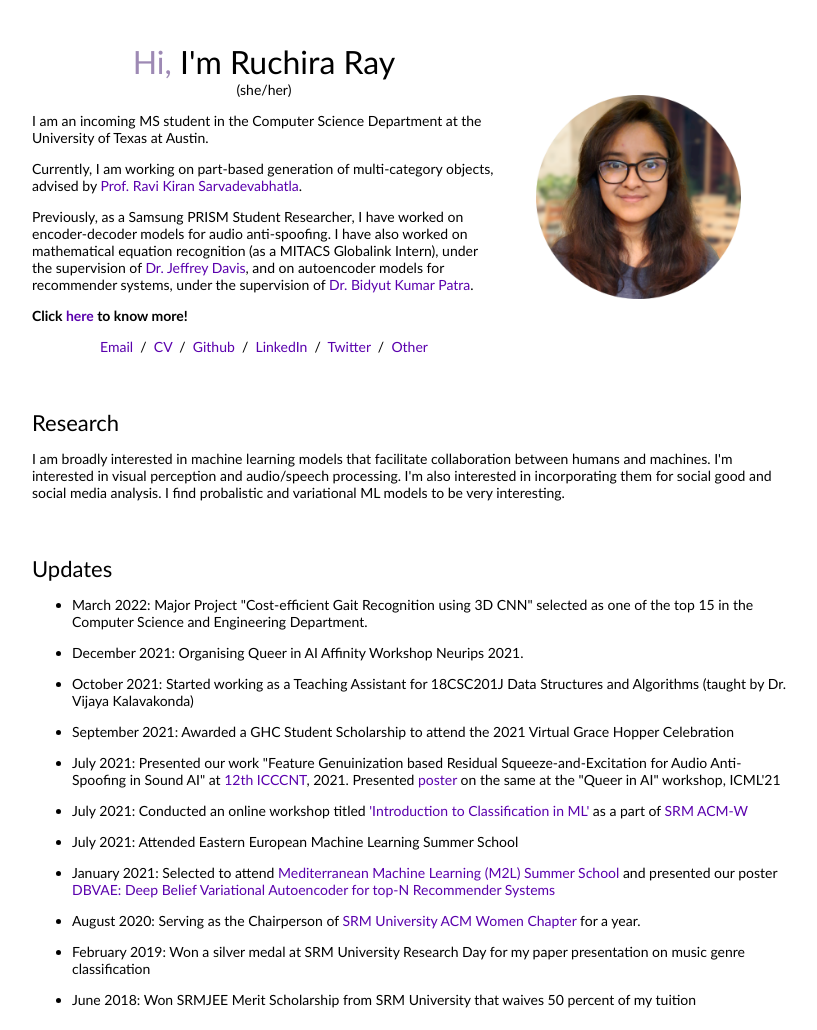
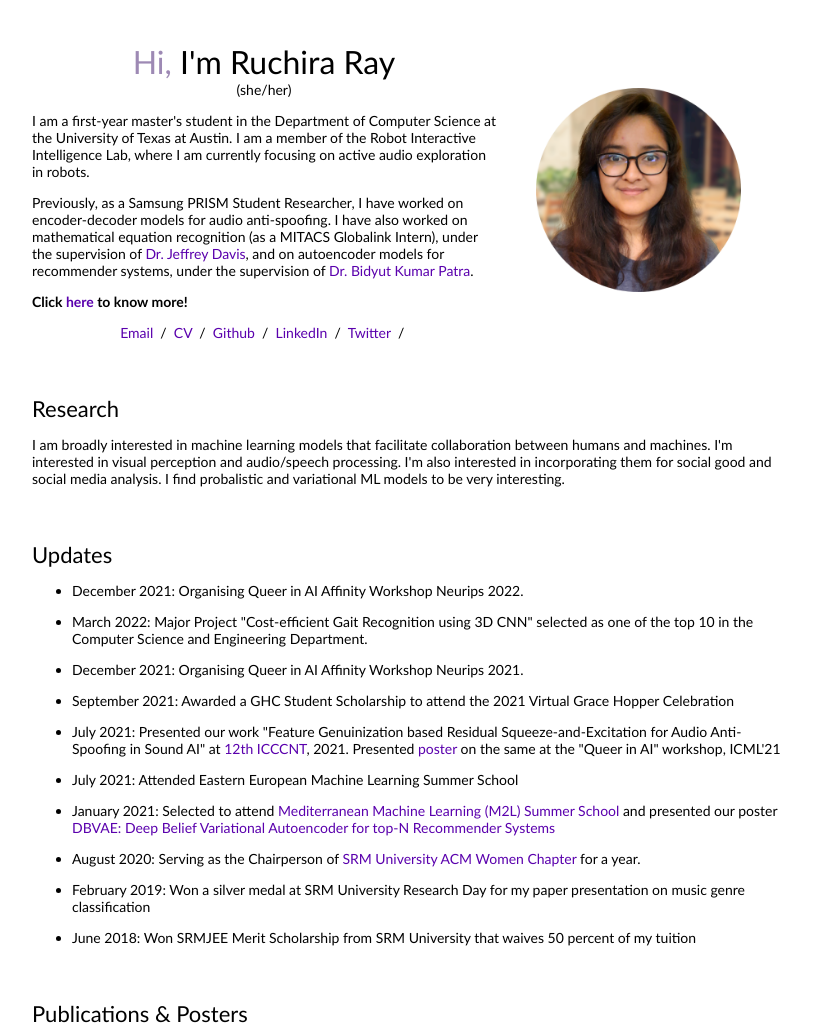
Before and after one commit to rayruchira/rayruchira.github.io, a plain HTML site: page index.html in a window 1280 px wide. Shown: the top 1030 px of the page, without its empty margins (228-1045 px from the left). Drawn offline with Linux system fonts and the light colour scheme.

Commit message:
Update index.html

```diff
--- a/index.html
+++ b/index.html
@@ -22,11 +22,11 @@
                 <br>
                 <nameunder>(she/her)</nameunder>
               </p>
-              <p>I am an incoming MS student in the Computer Science Department at the University of Texas at Austin.
+              <p>I am a first-year master's student in the Department of Computer Science at the University of Texas at Austin. I am a member of the Robot Interactive Intelligence Lab, where I am currently focusing on active audio exploration in robots.
               </p>
-              <p>
-                Currently, I am working on part-based generation of multi-category objects, advised by <a href="https://ravika.github.io/index.html">Prof. Ravi Kiran Sarvadevabhatla</a>.
-              </p>
+<!--               <p>
+                I am working on active audio exploration in of multi-category objects, advised by <a href="https://ravika.github.io/index.html">Prof. Ravi Kiran Sarvadevabhatla</a>.
+              </p> -->
 
               <p>
                 Previously, as a Samsung PRISM Student Researcher, I have worked on encoder-decoder models for audio anti-spoofing. <!--under the guidance of <a href="https://www.linkedin.com/in/sourabhshivtiwari/">Sourabh Tiwari</a> -->I have also worked on mathematical equation recognition (as a MITACS Globalink Intern), under the supervision of <a href="https://www.macewan.ca/academics/academic-departments/computer-science/our-people/profile/?profileid=davisj80">Dr. Jeffrey Davis</a>,
@@ -37,13 +37,13 @@
                 <b>Click <a href="experience.html">here</a> to know more!</b>
               </p>
               <p style="text-align:center">
-                <a href="mailto:ruchiraray99@gmail.com">Email</a> &nbsp/&nbsp
-                <a href="https://drive.google.com/file/d/1lOsSnvA5SWz9B_MPCA0TH4WPmsZcadHO/view?usp=sharing">CV</a> &nbsp/&nbsp
+                <a href="mailto:ruchiraray@utexas.com">Email</a> &nbsp/&nbsp
+                <a href="https://drive.google.com/file/d/1op7_yy5dV_Qq4DN-mhZakzZbLJXqKUOM/view?usp=sharing">CV</a> &nbsp/&nbsp
                 <a href="https://github.com/rayruchira">Github</a> &nbsp/&nbsp
                 <a href="https://www.linkedin.com/in/ruchira-ray-ba012069/">LinkedIn</a> &nbsp/&nbsp
                 <!-- <a href="https://scholar.google.com/citations?hl=en&user=jktWnL8AAAAJ">Google Scholar</a> &nbsp/&nbsp -->
                 <a href="https://twitter.com/ruchira_ray">Twitter</a> &nbsp/&nbsp
-                <a href="https://linktr.ee/rayruchira">Other</a>
+<!--                 <a href="https://linktr.ee/rayruchira">Other</a> -->
               </p>
             </td>
             <td style="padding:2.5%;width:40%;max-width:40%">
@@ -73,13 +73,13 @@
           <td style="padding:20px;width:100%;vertical-align:middle">
             <heading>Updates</heading>
             <ul class="space_list">
-<!--               <li>December 2021: Organising Queer in AI Affinity Workshop Neurips 2022. </li> -->
-              <li>March 2022: Major Project "Cost-efficient Gait Recognition using 3D CNN" selected as one of the top 15 in the Computer Science and Engineering Department. </li>
+              <li>December 2021: Organising Queer in AI Affinity Workshop Neurips 2022. </li>
+              <li>March 2022: Major Project "Cost-efficient Gait Recognition using 3D CNN" selected as one of the top 10 in the Computer Science and Engineering Department. </li>
               <li>December 2021: Organising Queer in AI Affinity Workshop Neurips 2021. </li>
-              <li>October 2021: Started working as a Teaching Assistant for 18CSC201J Data Structures and Algorithms (taught by Dr. Vijaya Kalavakonda)</li>
+<!--               <li>October 2021: Started working as a Teaching Assistant for 18CSC201J Data Structures and Algorithms (taught by Dr. Vijaya Kalavakonda)</li> -->
               <li>September 2021: Awarded a GHC Student Scholarship to attend the 2021 Virtual Grace Hopper Celebration</li>
               <li>July 2021: Presented our work "Feature Genuinization based Residual Squeeze-and-Excitation for Audio Anti-Spoofing in Sound AI" at <a href="https://12icccnt.com/">12th ICCCNT</a>, 2021. Presented <a href="https://drive.google.com/file/d/1CD0lhH4_wKuuyQCc6ZC0a-zagzOvY5cw/view?usp=sharing">poster</a> on the same at the "Queer in AI" workshop, ICML'21 </li>
-              <li>July 2021: Conducted an online workshop titled <a href="https://github.com/SRM-ACM-Women/ML-Workshop">'Introduction to Classification in ML'</a> as a part of <a href="https://acmwsrm.acm.org/">SRM ACM-W</a>  </li>
+<!--               <li>July 2021: Conducted an online workshop titled <a href="https://github.com/SRM-ACM-Women/ML-Workshop">'Introduction to Classification in ML'</a> as a part of <a href="https://acmwsrm.acm.org/">SRM ACM-W</a>  </li> -->
               <li>July 2021: Attended Eastern European Machine Learning Summer School </li>
               <li>January 2021: Selected to attend <a href="https://www.m2lschool.org/"> Mediterranean Machine Learning (M2L) Summer School</a> and presented our poster <a href="https://drive.google.com/file/d/10CcUThcV6kL06GFZYLAGHxRqLyecpmN0/view">DBVAE: Deep Belief Variational Autoencoder for top-N Recommender Systems</a></li>
               <!-- <li>December 2020: Merit Scholarship renewed from SRM University </li> -->
```
